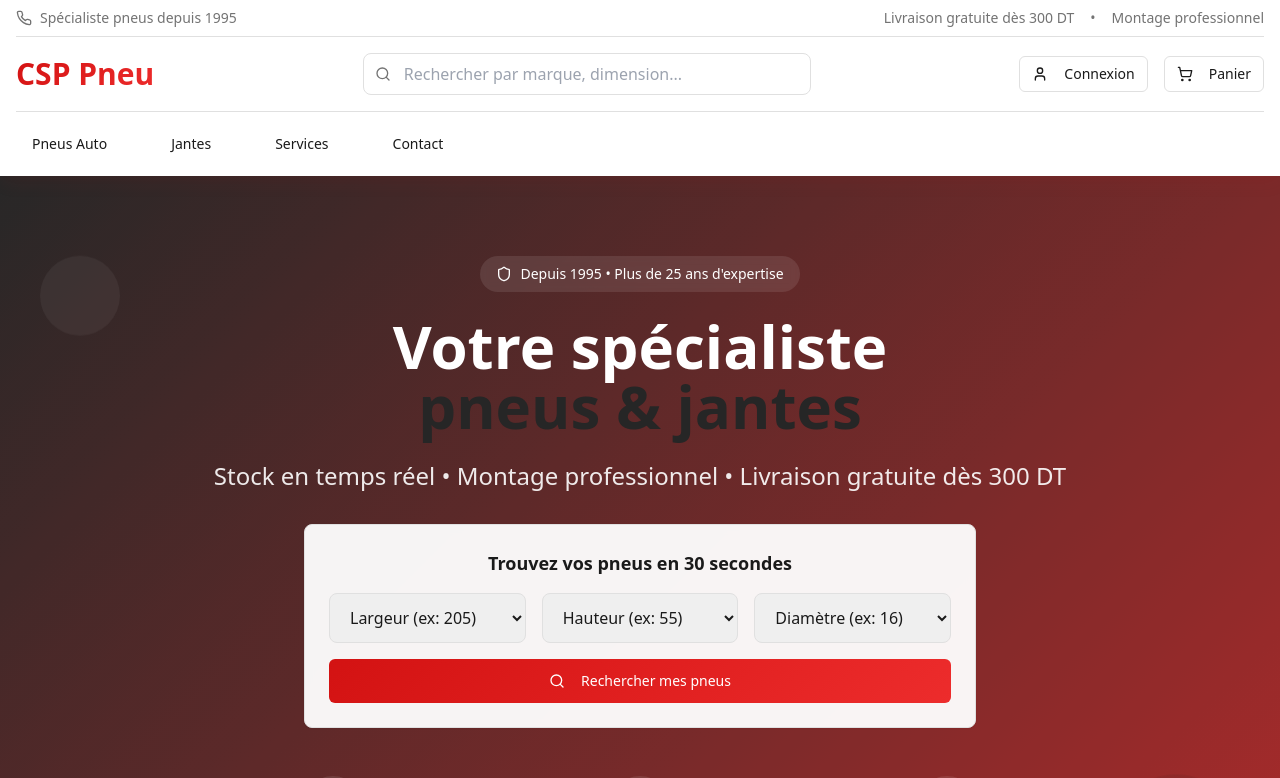
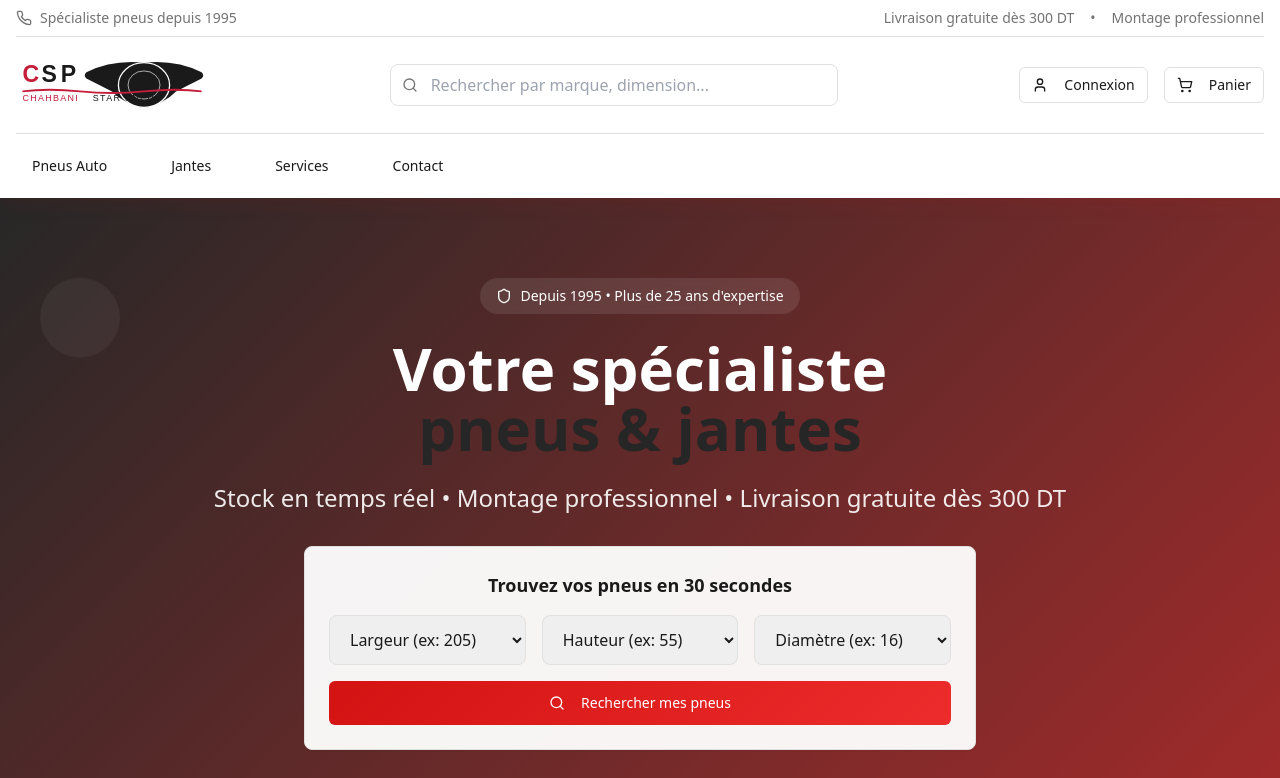
Before and after one commit to l1konu0/csp-gateway-hub, a React (Vite) app: page / in a window 1280 px wide. Shown: the top 778 px of the page. Built offline with nearby package versions, Linux system fonts and the light colour scheme; no server answers; the database is empty; the HTML template or start-up script is replaced by a standard one.

Commit message:
Add CSP Chahbani Star Pneu logo

```diff
--- a/src/components/Header.tsx
+++ b/src/components/Header.tsx
@@ -58,9 +58,11 @@ const Header = ({ onSearch }: HeaderProps) => {
           <div className="flex items-center justify-between">
             {/* Logo */}
             <div className="flex items-center">
-              <h1 className="text-2xl md:text-3xl font-bold bg-gradient-primary bg-clip-text text-transparent">
-                CSP Pneu
-              </h1>
+              <img
+                src="/src/assets/csp-logo.svg"
+                alt="CSP Chahbani Star Pneus"
+                className="h-12 md:h-16 w-auto transition-smooth hover:scale-105"
+              />
             </div>
 
             {/* Search bar - Desktop */}
```
Also changed, not shown: src/assets/csp-logo.svg (added).
